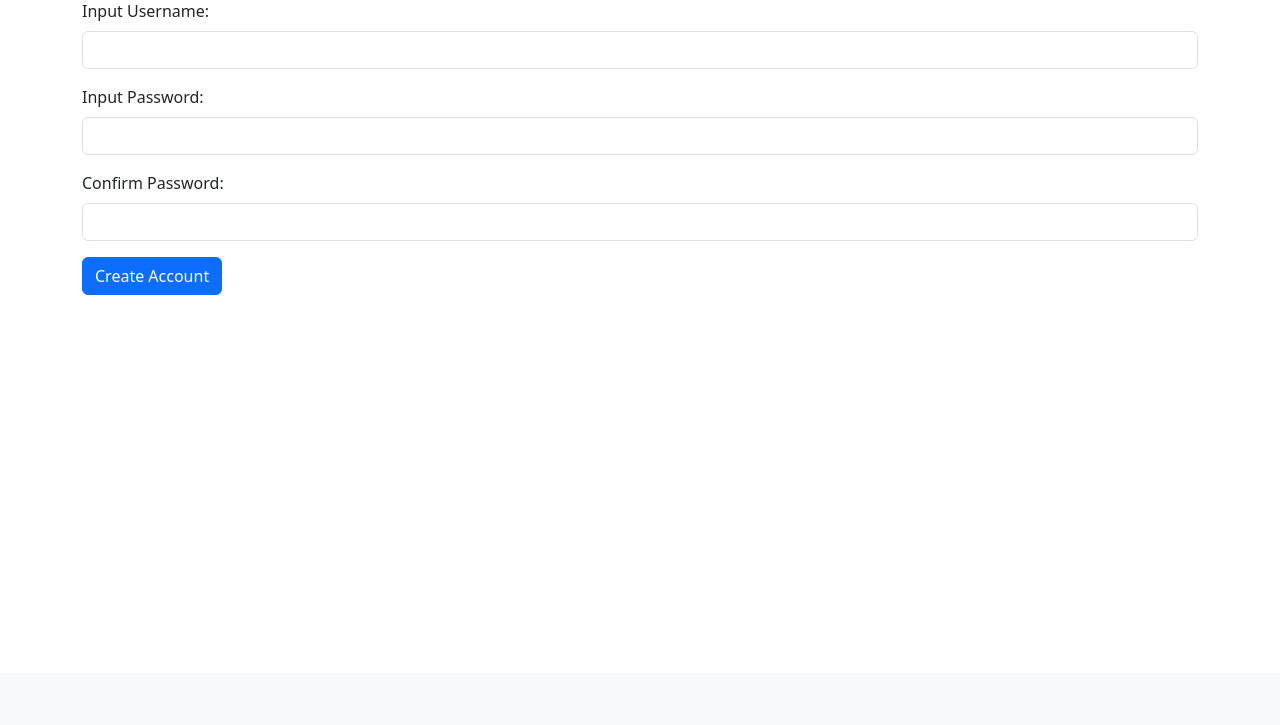
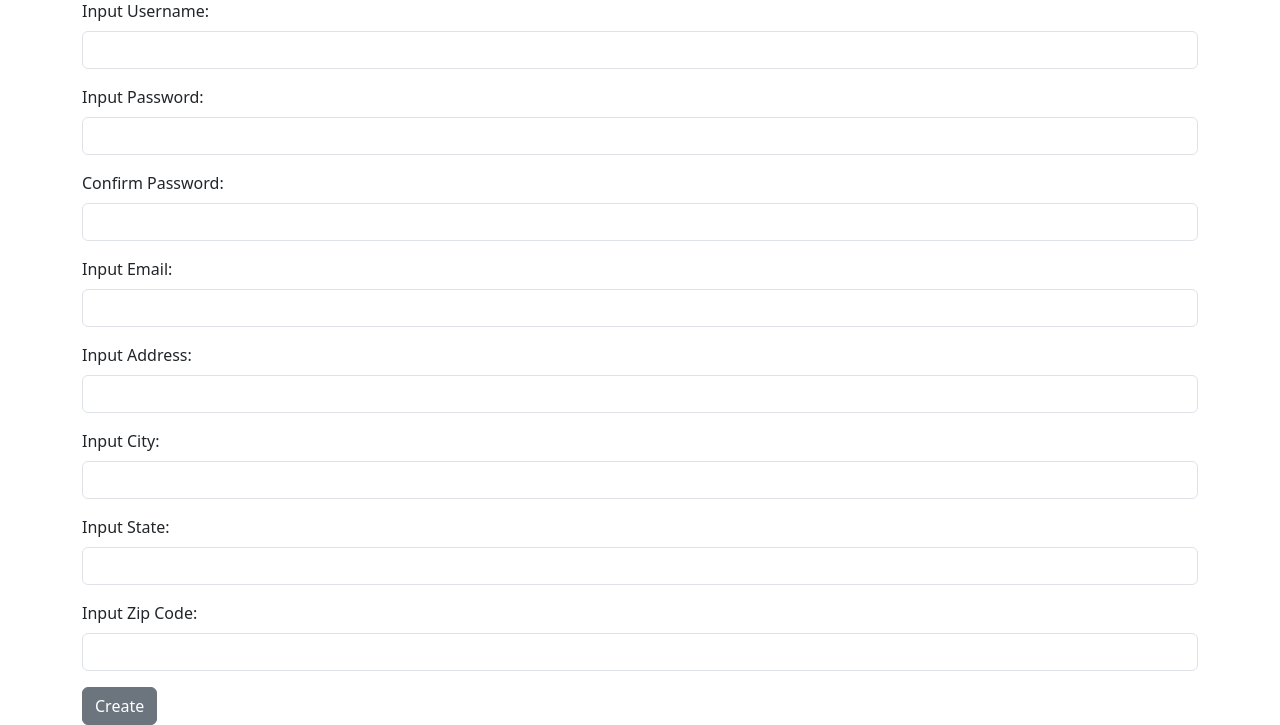
Before and after one commit to dalsford3974/Intro_To_SE_Project_G4, a Flask app: page /createAccount in a window 1280 px wide. Shown: the part 127-852 px from the top of the page. Before the commit the page ends 422 px from the top, so only its background shows below. Run offline with Flask 3, Linux system fonts and the light colour scheme.

Commit message:
Update createaccount.html

```diff
--- a/templates/createaccount.html
+++ b/templates/createaccount.html
@@ -7,13 +7,12 @@
     <div class="container mt-4">
         <h2>Create Account</h2>
     <form action="/createAccount" method="post">
-        <!-- Input field for Username -->
+
         <div class="mb-3">
             <label for="username" class="form-label">Input Username:</label>
             <input type="text" class="form-control" id="username" name="username" required>
         </div>
 
-        <!-- Input field for Password -->
         <div class="mb-3">
             <label for="password" class="form-label">Input Password:</label>
             <input type="password" class="form-control" id="password" name="password" required>
@@ -23,8 +22,35 @@
             <label for="confirm_password" class="form-label">Confirm Password:</label>
             <input type="password" class="form-control" id="confirm_password" name="confirmPassword" required>
         </div>
-        <!-- Create Account Button -->
-        <button type="submit" class="btn btn-primary">Create Account</button>
+
+        <div class="mb-3">
+            <label for="email" class="form-label">Input Email:</label>
+            <input type="email" class="form-control" id="email" name="email" required>
+        </div>
+
+        <div class="mb-3">
+            <label for="address" class="form-label">Input Address:</label>
+            <input type="text" class="form-control" id="address" name="address" required>
+        </div>
+
+        <div class="mb-3">
+            <label for="city" class="form-label">Input City:</label>
+            <input type="text" class="form-control" id="city" name="city" required>
+        </div>
+
+        <div class="mb-3">
+            <label for="state" class="form-label">Input State:</label>
+            <input type="text" class="form-control" id="state" name="state" required>
+        </div>
+
+        <div class="mb-3">
+            <label for="zipcode" class="form-label">Input Zip Code:</label>
+            <input type="text" class="form-control" id="zipcode" name="zipCode" required>
+        </div>
+
+        <form action="/createAccount" method="get" class="mt-3">
+            <button type="submit" class="btn btn-secondary">Create</button>
+        </form>
     </form>
 </div>
 </div>
```
